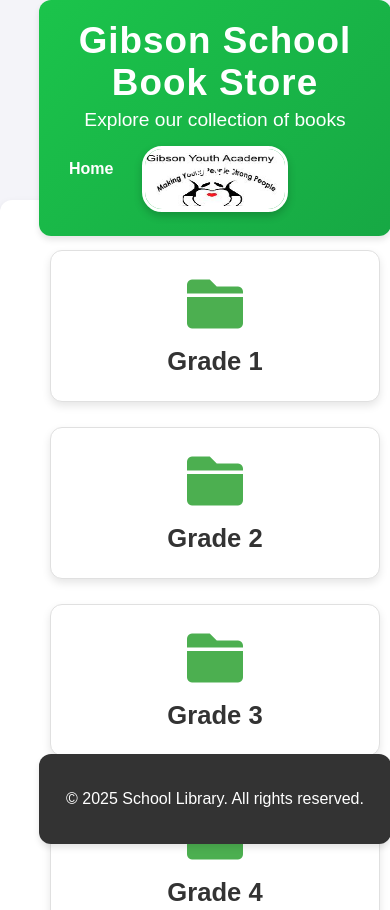
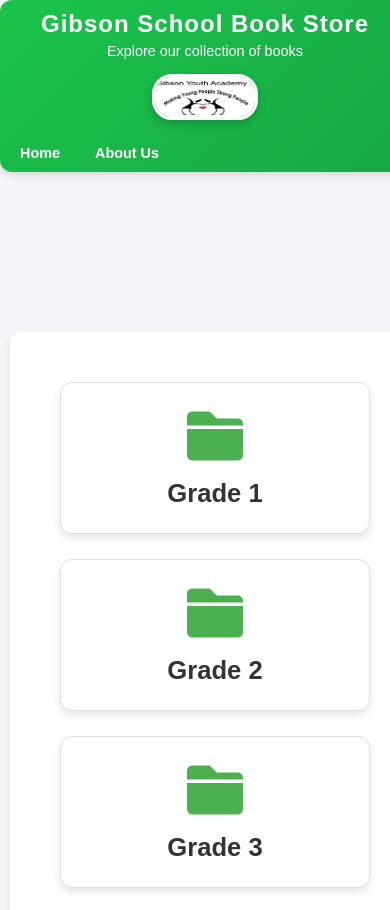
Before and after one commit to binini11/bookStoreGibsonExperiment, a plain HTML site: page index.html in a window 390 px wide. Shown: the top 910 px of the page. Drawn offline with Linux system fonts and the light colour scheme.

Commit message:
added responsive designs to styleing

```diff
--- a/styles.css
+++ b/styles.css
@@ -10,7 +10,23 @@ body {
   flex-direction: column;
 }
 
-/* Header Styles */
+/* Flex Container for Layout */
+.container {
+  display: flex;
+  flex-direction: column;
+  width: 80%;
+  max-width: 1200px;
+  margin: 0 auto;
+}
+
+/* Header, Main, and Footer Styles */
+header,
+main,
+footer {
+  flex-shrink: 0;
+  width: 100%;
+}
+
 header {
   background: linear-gradient(135deg, #1bc44b, #17a844);
   color: white;
@@ -18,11 +34,6 @@ header {
   text-align: center;
   box-shadow: 0 4px 6px rgba(0, 0, 0, 0.1);
   border-radius: 12px;
-  position: fixed;
-  top: 0;
-  left: 10%;
-  right: 10%;
-  width: 80%;
   z-index: 1000;
 }
 
@@ -46,9 +57,6 @@ header ul {
   padding: 0;
   list-style-type: none;
   margin: 20px 0 0;
-  position: absolute; /* Positioning the nav */
-  left: 20px; /* Adjust the left position as needed */
-  top: 140px; /* Align with header content */
 }
 
 header li {
@@ -84,12 +92,8 @@ main {
   background-color: white;
   border-radius: 12px;
   box-shadow: 0 4px 8px rgba(0, 0, 0, 0.1);
-  margin-top: 200px; /* Add space for fixed header */
-  margin-bottom: 60px; /* Add space for fixed footer */
-  width: 100%;
-  max-width: 1400px;
-  margin-left: auto;
-  margin-right: auto;
+  margin-top: 20px;
+  margin-bottom: 20px;
 }
 
 /* Footer Styles */
@@ -100,11 +104,6 @@ footer {
   padding: 20px;
   border-radius: 12px;
   box-shadow: 0 4px 6px rgba(0, 0, 0, 0.1);
-  position: fixed;
-  bottom: 0;
-  left: 10%;
-  right: 10%;
-  width: 80%;
 }
 
 /* Grade Cards */
@@ -225,3 +224,80 @@ footer {
 #back-button:hover {
   background-color: #45a049;
 }
+
+/* Media Queries */
+@media (max-width: 1200px) {
+  .container {
+    width: 90%;
+  }
+}
+
+@media (max-width: 768px) {
+  .container {
+    width: 95%;
+  }
+
+  header {
+    padding: 15px;
+  }
+
+  main {
+    margin-top: 180px;
+  }
+
+  header h1 {
+    font-size: 1.8rem;
+  }
+
+  header p {
+    font-size: 1rem;
+  }
+
+  header ul {
+    top: 110px;
+  }
+
+  header img {
+    width: 120px;
+    height: 50px;
+  }
+}
+
+@media (max-width: 480px) {
+  .container {
+    width: 95%;
+  }
+
+  header {
+    padding: 10px;
+  }
+
+  main {
+    margin-top: 160px;
+  }
+
+  header h1 {
+    font-size: 1.5rem;
+  }
+
+  header p {
+    font-size: 0.9rem;
+  }
+
+  header ul {
+    top: 90px;
+  }
+
+  header img {
+    width: 100px;
+    height: 40px;
+  }
+
+  header li {
+    padding-right: 15px;
+  }
+
+  header a {
+    font-size: 0.9rem;
+  }
+}
```
